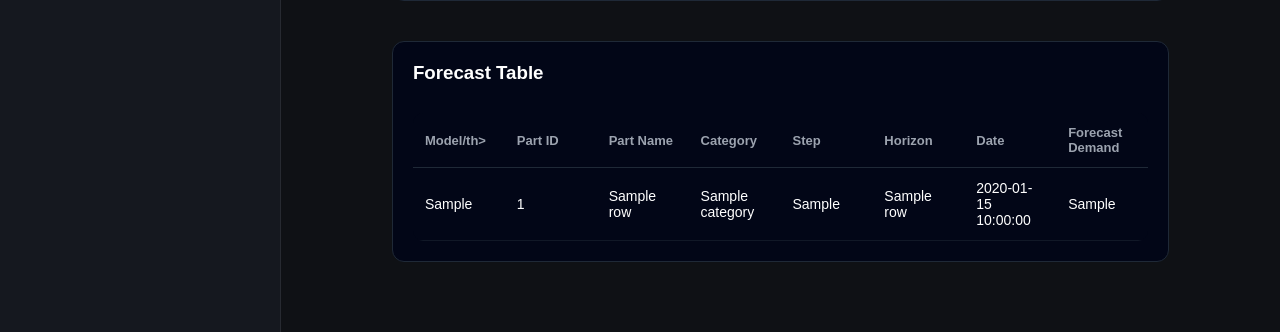
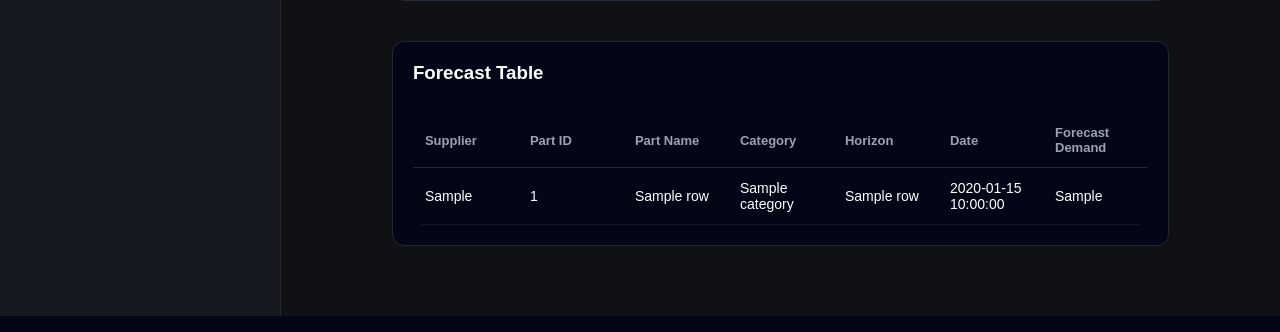
Before and after one commit to charles-balingit/SofdesProject, a Flask app: template app/templates/parts_procurement.html in a window 1280 px wide. Shown: the part 765-1097 px from the top of the page. Run offline with Flask 3, Linux system fonts and the light colour scheme; the template is opened without the code that fills it: most values are stand-ins (such as "Sample title", 1, 10 or a date in 2020).

Commit message:
Update parts_procurement.html

```diff
--- a/app/templates/parts_procurement.html
+++ b/app/templates/parts_procurement.html
@@ -51,11 +51,10 @@
                 <table class="forecast-table">
                     <thead>
                         <tr>
-                            <th>Model/th>
+                            <th>Supplier</th>
                             <th>Part ID</th>
                             <th>Part Name</th>
                             <th>Category</th>
-                            <th>Step</th>
                             <th>Horizon</th>
                             <th>Date</th>
                             <th>Forecast Demand</th>
@@ -64,11 +63,10 @@
                     <tbody>
                         {% for row in table_rows %}
                         <tr>
-                            <td>{{ row.model_key }}</td>
+                            <td>{{ row.forecast_step }}</td>
                             <td>{{ row.part_id }}</td>
                             <td>{{ row.part_name }}</td>
                             <td>{{ row.category }}</td>
-                            <td>{{ row.forecast_step }}</td>
                             <td>{{ row.forecast_horizon_label }}</td>
                             <td>{{ row.forecast_date }}</td>
                             <td>{{ row.forecast_demand }}</td>
```
